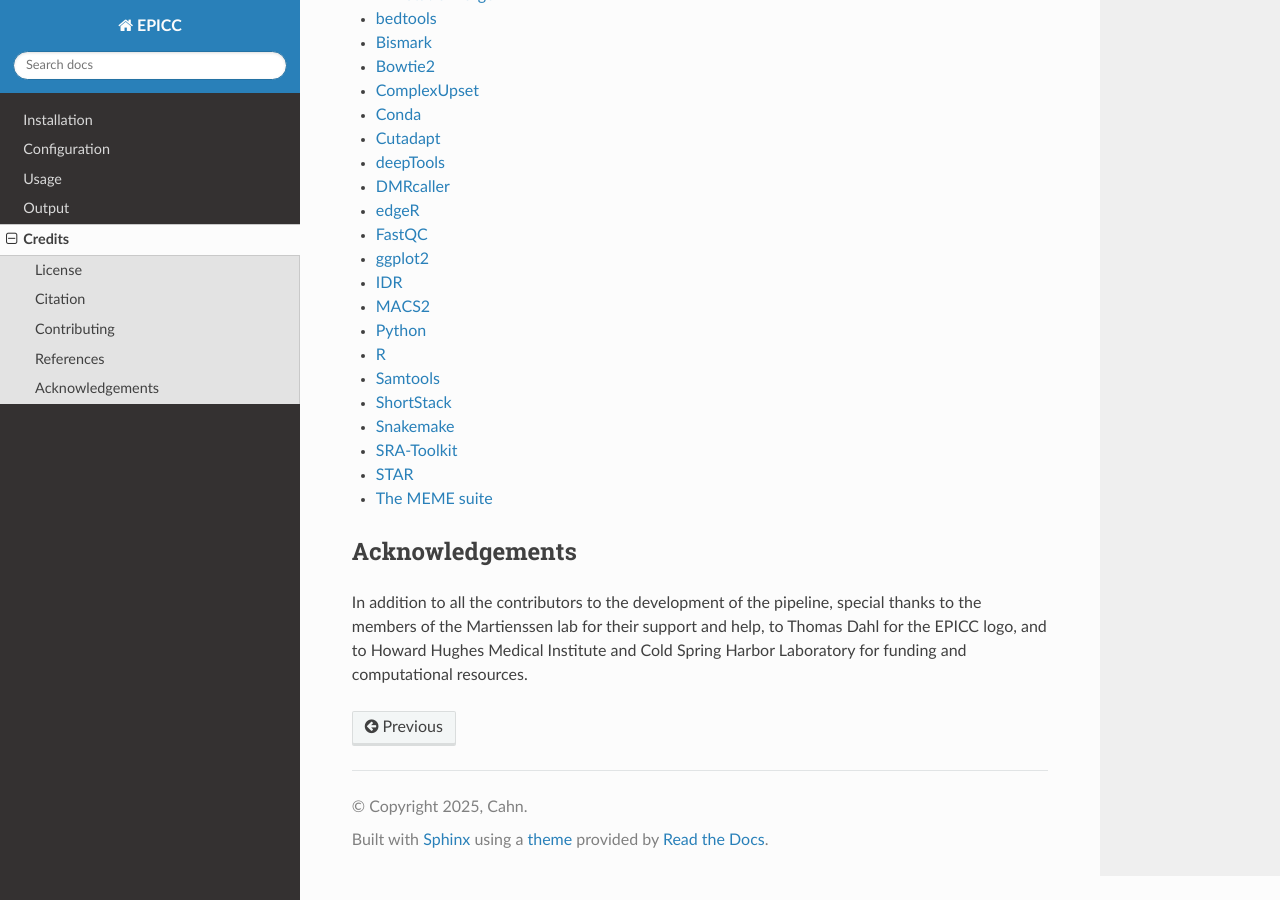
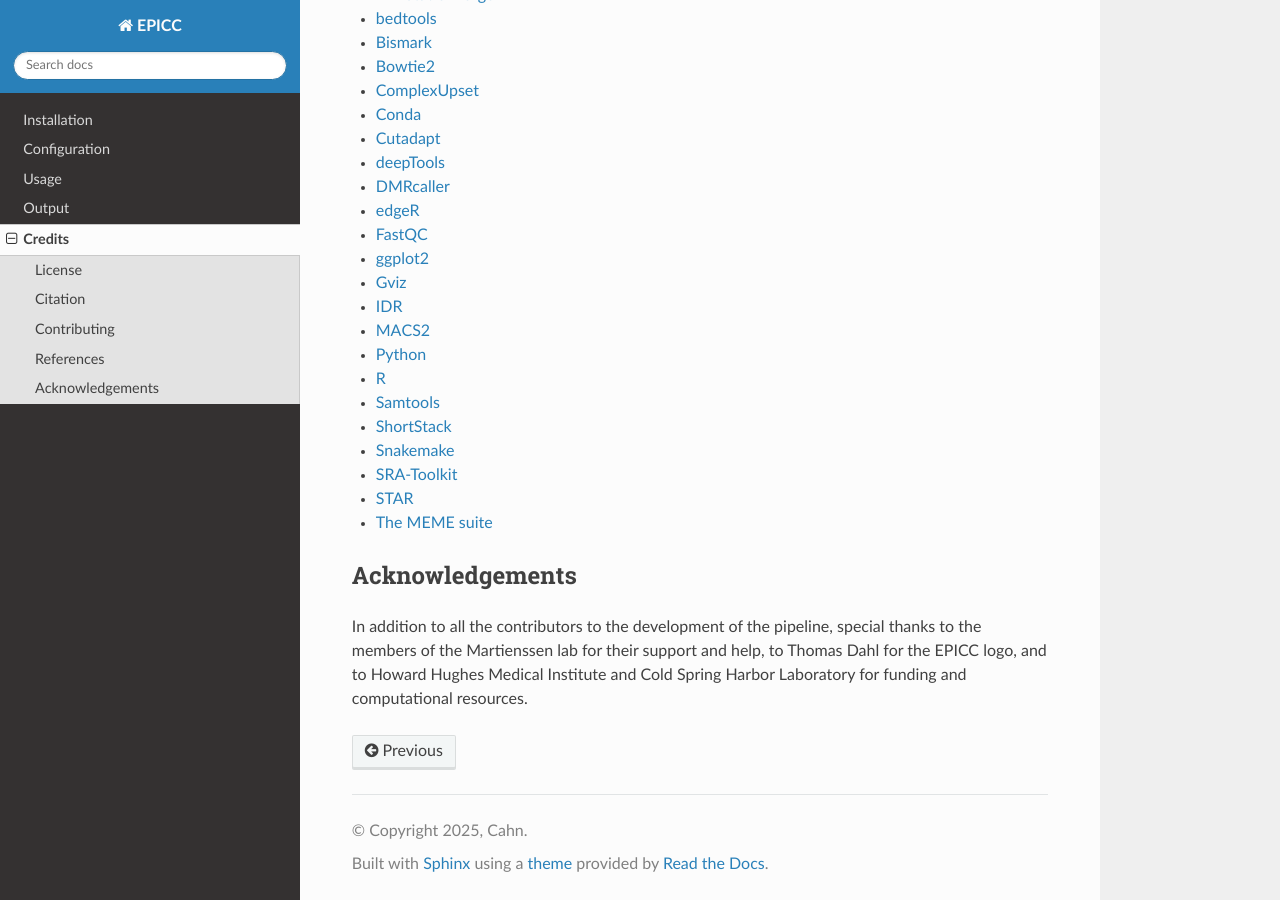
Before and after one commit to joncahn/epicc-documentation, a Sphinx documentation site: the page built from docs/source/credits.rst, in a window 1280 px wide and 900 px high, scrolled down 1020 px. Built offline with Sphinx 7.4.7 and the Read the Docs theme 3.1.0, drawn with Linux system fonts in a browser that asks for light colours.

Commit message:
Update credits.rst

```diff
--- a/docs/source/credits.rst
+++ b/docs/source/credits.rst
@@ -48,6 +48,7 @@
 - `edgeR <https://www.bioconductor.org/packages/release/bioc/html/edgeR.html>`__
 - `FastQC <https://www.bioinformatics.babraham.ac.uk/projects/fastqc/>`__
 - `ggplot2 <https://ggplot2.tidyverse.org/>`__
+- `Gviz <https://ivanek.github.io/Gviz/articles/Gviz.html>`__
 - `IDR <https://github.com/nboley/idr>`__
 - `MACS2 <https://pypi.org/project/MACS2/#description>`__
 - `Python <https://www.python.org/>`__
```
